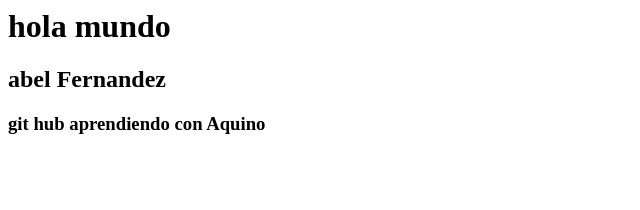
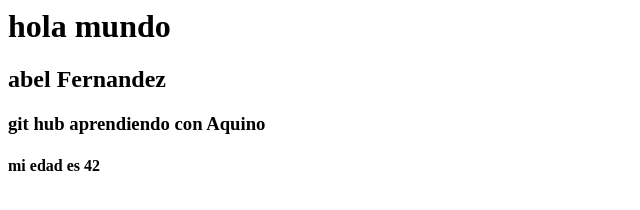
Before and after one commit to ernanabel1977/aprendiendogit, a plain HTML site: page index.html in a window 1280 px wide. Shown: the whole page, without its empty margins (0-640 px from the left). Drawn offline with Linux system fonts and the light colour scheme.

Commit message:
mi edad es 42

```diff
--- a/index.html
+++ b/index.html
@@ -3,3 +3,5 @@
 <h2>abel Fernandez</h2>
 
 <h3>git hub aprendiendo con Aquino</h3>
+
+<h4>mi edad es 42</h4>
```
Also changed, not shown: nosotros.html (added).
